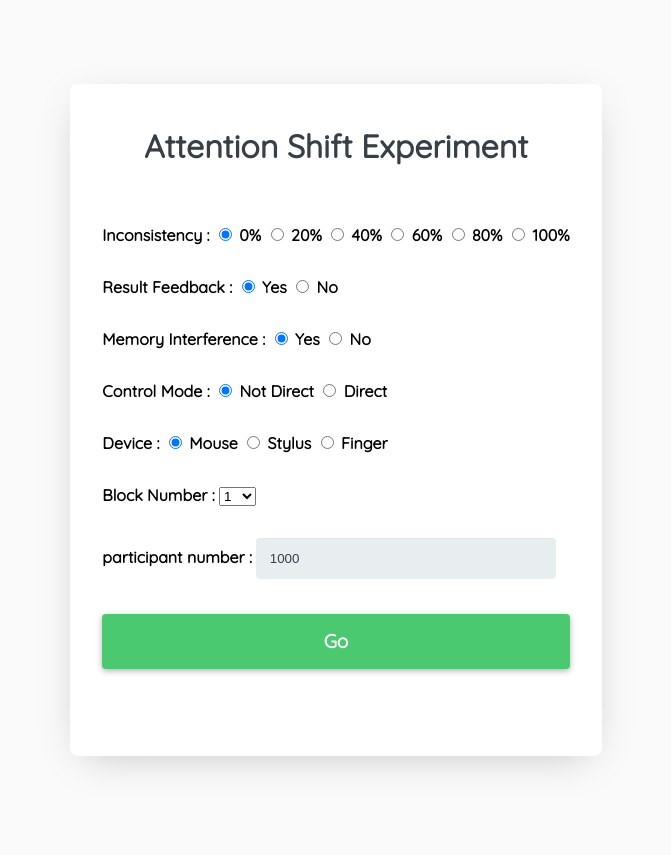
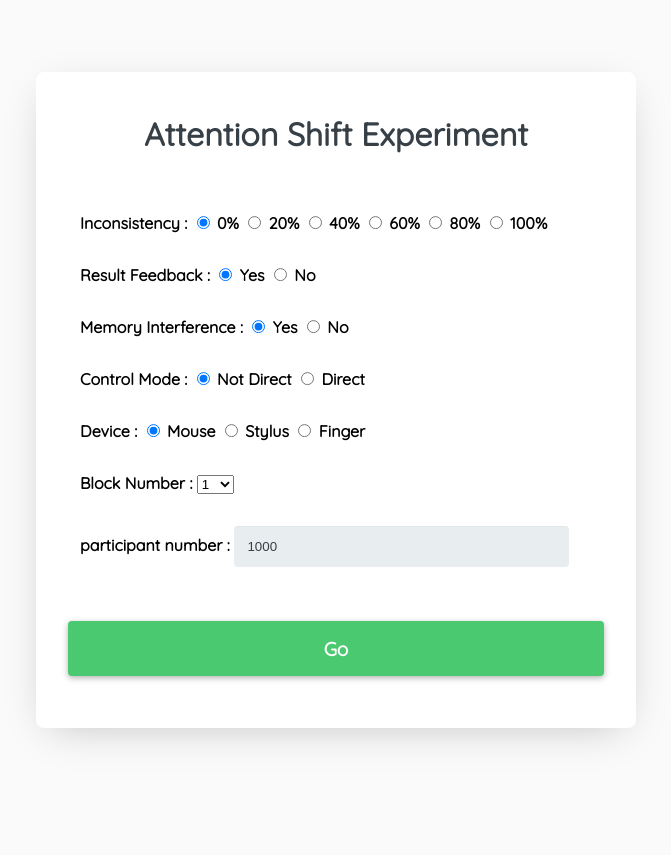
Before and after one commit to kouya07/Attention_Shift_Experiment, a Django app: page /cms/login/ in a window 1280 px wide. Shown: the whole page, without its empty margins (304-975 px from the left). After the commit the page ends 742 px from the top, so only its background shows below. Run offline with Django 3.2, Linux system fonts and the light colour scheme.

Commit message:
9-24 画面表示のサイズ調節

```diff
--- a/app/cms/static/cms/css/login.css
+++ b/app/cms/static/cms/css/login.css
@@ -26,33 +26,25 @@ h1 {
   margin-top: 0.2em;
 }
 
-.container {
-  display: flex;
-  -webkit-display: box;
-  -moz-display: box;
-  -ms-display: flexbox;
-  -webkit-display: flex;
-  flex-wrap: wrap;
-  justify-content: center;
-  align-content: center;
-  padding: 6%;
-  margin: 0;
+p {
+  padding-left: 12px;
+  font-weight: bold;
 }
 
 form {
   background-color: #FFF;
   padding: 2em;
-  padding-bottom: 3em;
   border-radius: 8px;
-  max-width: 2500px;
+  width: 600px;
   display: flex;
   flex-wrap: wrap;
   flex-direction: column;
   justify-content: center;
   box-shadow: 0 10px 40px -14px rgba(0, 0, 0, 0.25);
-  display: flex;
-  flex-wrap: wrap;
-  flex-direction: column;
+  position: absolute;          /* 位置指定 */
+  top: 50%;                    /* 親要素の半分下にずらす */
+  left: 50%;                   /* 親要素の半分右にずらす */
+  transform: translateY(-50%) translateX(-50%);    /* 要素自体の半分、上と左にずらす */
 }
 
 .form-content input {
@@ -80,8 +72,7 @@ form input:focus {
   border: none;
   border-radius: 4px;
   padding: 0.8em;
-  margin-top: 1em;
-  margin-bottom: 1em;
+  margin-top: 2em;
   cursor: pointer;
   overflow: hidden;
   transition: all 200ms ease-in-out;
--- a/app/cms/static/cms/js/login.js
+++ b/app/cms/static/cms/js/login.js
@@ -23,8 +23,8 @@ function OnButtonClick() {
     const dateFormat = new DateFormat("yyyy/MM/dd HH:mm:ss");
     const dateStr = dateFormat.format(now);
 
-    const strURL = '../index/';
-    const options = "fullscreen=yes";
+    // const strURL = '../index/';
+    // const options = "fullscreen=yes";
 
     if (participant_number !=='') {
         const sendData = {'participant_number': participant_number, 'inconsistency': q0, 'result_feedback': q1, 'memory_interference': q2, 'control_mode': q3, 'device': q4, 'block_number': q5, 'start_time': dateStr};
@@ -36,7 +36,8 @@ function OnButtonClick() {
             datatype: "json",
             data: $.toJSON(sendData),
             success: function() {
-                window.open(strURL, "", options);
+                // window.open(strURL, "", options);
+                location.href = '../index/';
             },
             error: function() {
                 alert("log error");
--- a/app/cms/templates/cms/login.html
+++ b/app/cms/templates/cms/login.html
@@ -10,7 +10,6 @@
     <script type="text/javascript" src="{% static 'cms/js/dateformat.js' %}"></script>
 </head>
 <body style="visibility:hidden" onLoad="document.body.style.visibility='visible'">
-    <div class="container">
         <form name ="form">
             <h1>Attention Shift Experiment</h1>
 
@@ -67,7 +66,6 @@
                 <div class="button" id="button" onclick="OnButtonClick()">Go</div>
             </div>
         </form>
-    </div>
     <script type="text/javascript" src="{% static 'cms/js/login.js' %}"></script>
     <link rel="stylesheet" type="text/css" href= "{% static 'cms/css/login.css' %}">
 </body>
```
Also changed, not shown: app/cms/static/cms/css/index.css (+7 -2 lines), app/cms/templates/cms/index.html (+3 -2 lines).
